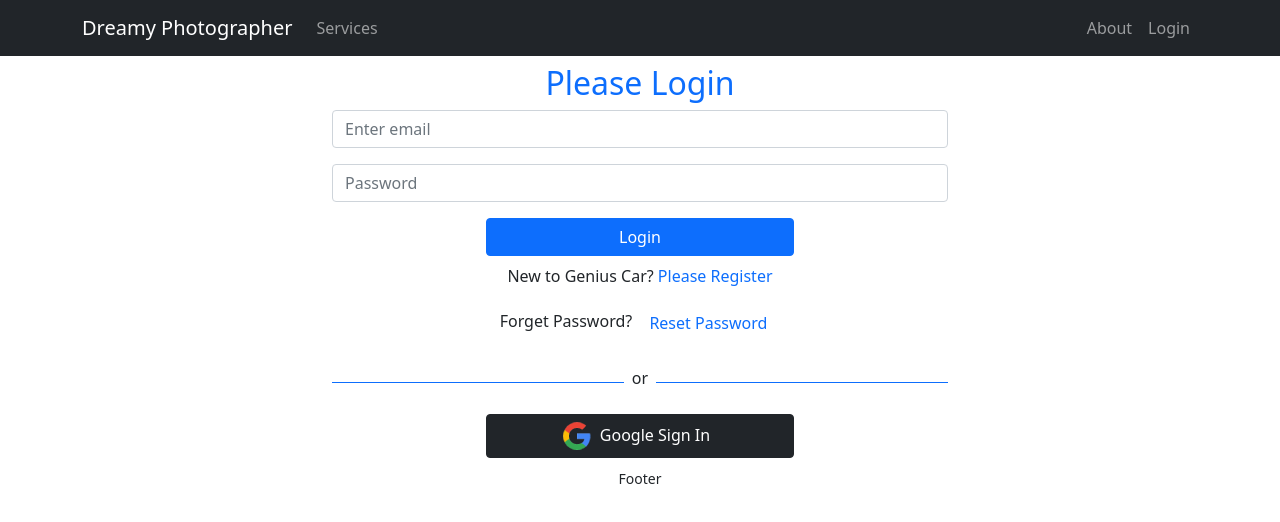
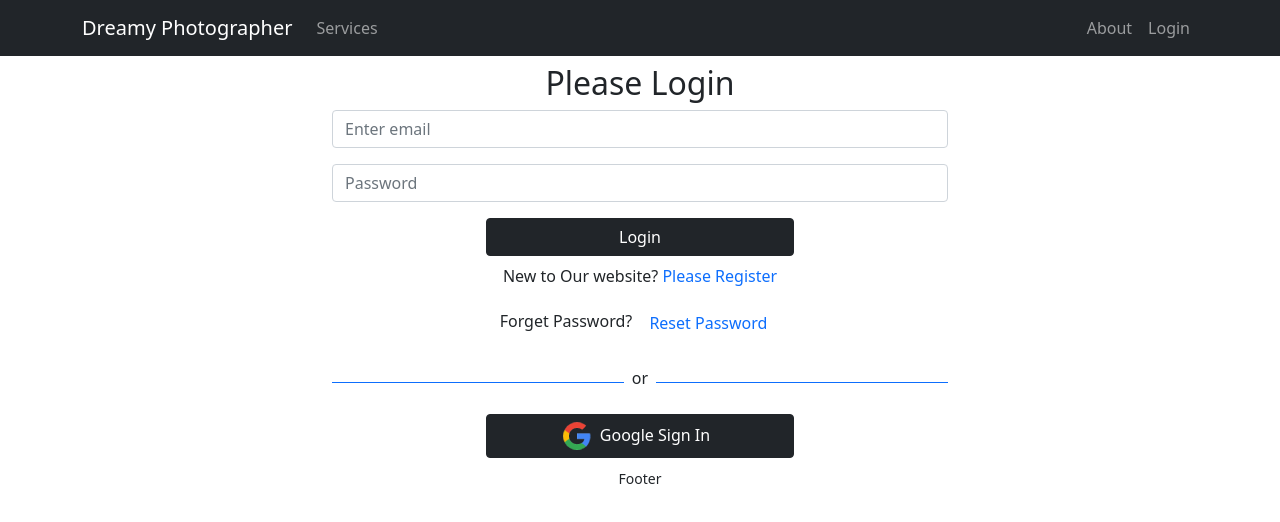
Before and after one commit to PROTTASAKARIM/assignment10-independent-service-provaider, a React (Create React App) app: page /login in a window 1280 px wide. Shown: the top 522 px of the page. Built offline with nearby package versions, Linux system fonts and the light colour scheme; no server answers; the HTML template or start-up script is replaced by a standard one.

Commit message:
not found page done

```diff
--- a/src/App.js
+++ b/src/App.js
@@ -10,6 +10,7 @@ import RequireAuth from './Pages/LogIn/RequireAuth/RequireAuth';
 import CheckOut from './Pages/CheckOut/CheckOut';
 import Login from './Pages/LogIn/Login/Login';
 import Register from './Pages/LogIn/Register/Register';
+import NotFound from './Pages/NotFound/NotFound';
 
 function App() {
   return (
@@ -27,6 +28,7 @@ function App() {
             <CheckOut></CheckOut>
           </RequireAuth>
         }></Route>
+        <Route path='*' element={<NotFound></NotFound>}></Route>
 
       </Routes>
       <Footer></Footer>
--- a/src/Pages/LogIn/Login/Login.js
+++ b/src/Pages/LogIn/Login/Login.js
@@ -1,21 +1,19 @@
 import React, { useRef } from 'react';
 import { Button, Form } from 'react-bootstrap';
-import { useSendPasswordResetEmail, useSignInWithEmailAndPassword } from 'react-firebase-hooks/auth';
+import { useSignInWithEmailAndPassword } from 'react-firebase-hooks/auth';
 import { Link, useLocation, useNavigate } from 'react-router-dom';
 import auth from '../../../firebase.init';
-import Loading from '../../Shared/Loading/Loading';
 import SocialSignIN from '../SocialSignIN/SocialSignIN';
 
+const Login = () => {
 
-
-const Login = () => {
     const emailRef = useRef('');
     const passwordRef = useRef('');
     const navigate = useNavigate();
+
     const location = useLocation();
+    let from = location.state?.from?.pathname || "/";
 
-    let from = location.state?.from?.pathname || "/";
-    let errorElement;
     const [
         signInWithEmailAndPassword,
         user,
@@ -23,46 +21,29 @@ const Login = () => {
         error,
     ] = useSignInWithEmailAndPassword(auth);
 
-    const [sendPasswordResetEmail, sending] = useSendPasswordResetEmail(auth);
-
-    if (loading || sending) {
-        return <Loading></Loading>
-    }
-
     if (user) {
         navigate(from, { replace: true });
     }
 
-    if (error) {
-        errorElement = <p className='text-danger'>Error: {error?.message}</p>
-    }
-
-    const handleSubmit = event => {
+    const handleSubmit = (event) => {
         event.preventDefault();
         const email = emailRef.current.value;
         const password = passwordRef.current.value;
+        console.log(email, password);
 
-        signInWithEmailAndPassword(email, password);
+        signInWithEmailAndPassword(email, password)
+
     }
-
-    const navigateRegister = event => {
+    let errorElement;
+    const navigateRegister = () => {
         navigate('/register');
     }
+    const resetPassword = () => {
 
-    const resetPassword = async () => {
-        const email = emailRef.current.value;
-        if (email) {
-            await sendPasswordResetEmail(email);
-            // toast('Sent email');
-        }
-        else {
-            // toast('please enter your email address');
-        }
     }
-
     return (
         <div className='container w-50 mx-auto'>
-            <h2 className='text-primary text-center mt-2'>Please Login</h2>
+            <h2 className='text-dark text-center mt-2'>Please Login</h2>
             <Form onSubmit={handleSubmit}>
                 <Form.Group className="mb-3" controlId="formBasicEmail">
                     <Form.Control ref={emailRef} type="email" placeholder="Enter email" required />
@@ -70,13 +51,15 @@ const Login = () => {
                 <Form.Group className="mb-3" controlId="formBasicPassword">
                     <Form.Control ref={passwordRef} type="password" placeholder="Password" required />
                 </Form.Group>
-                <Button variant="primary w-50 mx-auto d-block mb-2" type="submit">
+                <Button variant="dark w-50 mx-auto d-block mb-2" type="submit">
                     Login
                 </Button>
             </Form>
             {errorElement}
-            <p>New to Genius Car? <Link to="/register" className='text-primary pe-auto text-decoration-none' onClick={navigateRegister}>Please Register</Link> </p>
+            <p>New to Our website? <Link to="/register" className='text-primary pe-auto text-decoration-none' onClick={navigateRegister}>Please Register</Link> </p>
             <p>Forget Password? <button className='btn btn-link text-primary pe-auto text-decoration-none' onClick={resetPassword}>Reset Password</button> </p>
+            {/* <SocialLogin></SocialLogin>
+            <ToastContainer /> */}
             <SocialSignIN></SocialSignIN>
         </div>
     );
--- a/src/Pages/LogIn/Register/Register.js
+++ b/src/Pages/LogIn/Register/Register.js
@@ -38,7 +38,7 @@ const Register = () => {
         const name = event.target.name.value;
         const email = event.target.email.value;
         const password = event.target.password.value;
-        // const agree = event.target.terms.checked;
+
 
         await createUserWithEmailAndPassword(email, password);
         await updateProfile({ displayName: name });
@@ -56,11 +56,10 @@ const Register = () => {
 
                 <input type="password" name="password" id="" placeholder='Password' required />
                 <input onClick={() => setAgree(!agree)} type="checkbox" name="terms" id="terms" />
-                {/* <label className={agree ? 'ps-2': 'ps-2 text-danger'} htmlFor="terms">Accept Genius Car Terms and Conditions</label> */}
                 <label className={`ps-2 ${agree ? '' : 'text-danger'}`} htmlFor="terms">Accept Our Terms and Conditions</label>
                 <input
                     disabled={!agree}
-                    className='w-50 mx-auto btn btn-primary mt-2'
+                    className='w-50 mx-auto btn btn-dark mt-2'
                     type="submit"
                     value="Register" />
             </form>
--- /dev/null
+++ b/src/Pages/NotFound/NotFound.js
@@ -0,0 +1,12 @@
+import React from 'react';
+import NotFoundImg from '../../images/NotFound.jpg';
+
+const NotFound = () => {
+    return (
+        <div>
+            <img className='w-100' src={NotFoundImg} alt="" />
+        </div>
+    );
+};
+
+export default NotFound;
```
Also changed, not shown: src/images/NotFound.jpg (added).
